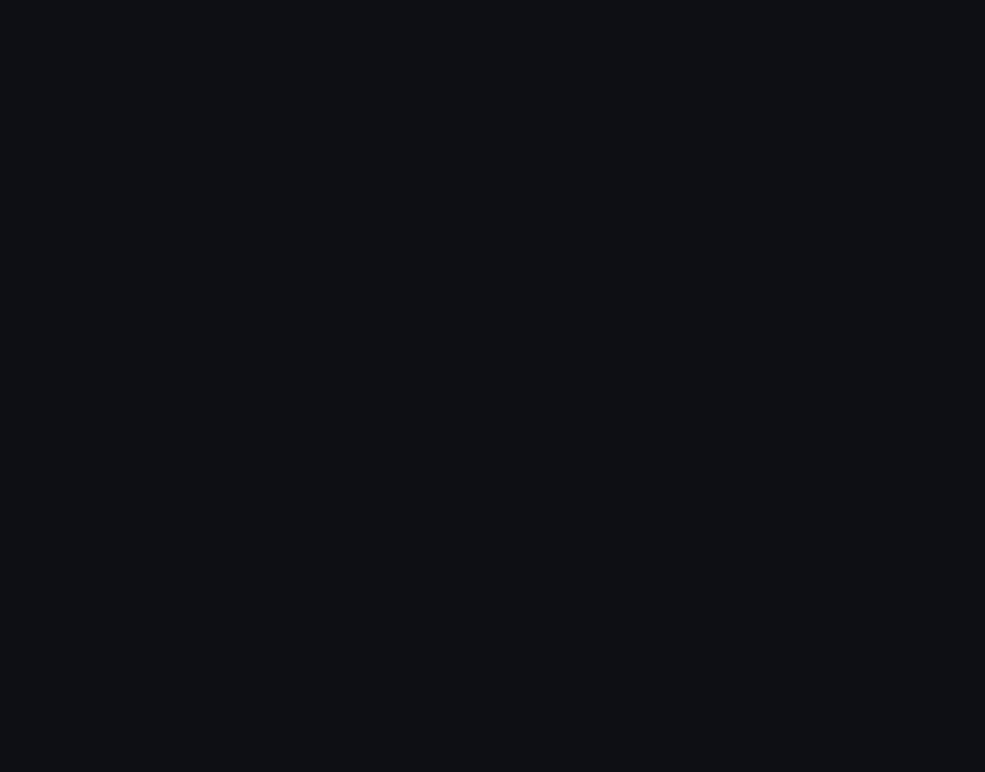
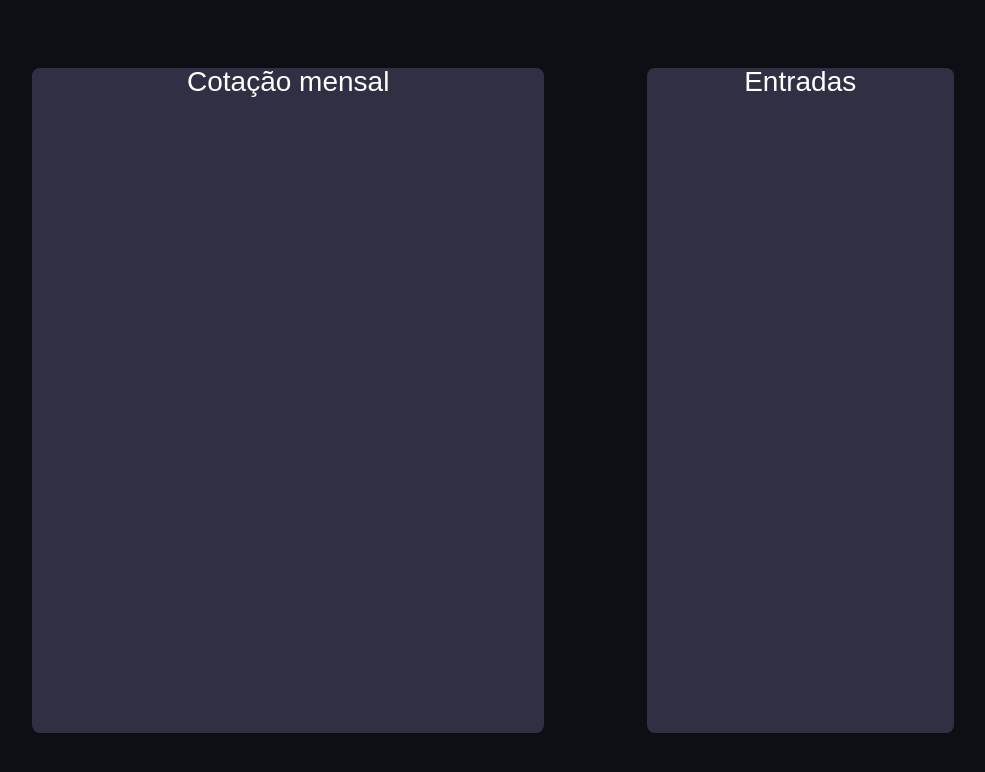
Before and after one commit to byPedroCruzDev/CW3---ControlWallet360-FrontEnd, a React (Create React App) app: page /home in a window 1280 px wide. Before the commit this address had no page. Shown: the top 772 px of the page, without its empty margins (147-1132 px from the left). Built offline with nearby package versions, Linux system fonts and the light colour scheme.

Commit message:
created in and out boxes

```diff
--- a/src/Pages/Home/index.tsx
+++ b/src/Pages/Home/index.tsx
@@ -1,5 +1,16 @@
+import { ContainerHome } from "./style"
+
 export const Home = () =>{
     return(
-       <h1>hello world</h1>
+      <ContainerHome>
+        <div className="ContainerBox">
+            <div className="outBox">
+                <h1>Cotação mensal</h1>
+            </div>
+            <div className="inBox">
+                <h1>Entradas</h1>
+            </div>
+        </div>
+      </ContainerHome>
     )
 }
--- a/src/Pages/Home/style.ts
+++ b/src/Pages/Home/style.ts
@@ -1 +1,41 @@
 import styled from "styled-components";
+
+export const ContainerHome = styled.div`
+  width: 100vw;
+  height: 100vh;
+  display: flex;
+  margin:  0 auto;
+  flex-direction: column;
+  text-align: center;
+  align-items: center;
+  background-color: var(--brand1);
+
+
+  .ContainerBox{
+    width: 80%;
+    height: 90%;
+    display: flex;
+    margin: 50px auto;
+    justify-content: space-around;
+    align-items: center;
+  }
+  h1{
+    color: var(--white-fixed);
+    font-size: var(--text-size-4);
+    font-weight: 400;
+  }
+  .inBox{
+    width: 30%;
+    height:  95%;
+    border-radius: 8px;
+    background-color: var(--brand2);
+    align-items: center;
+  }
+  .outBox{
+    width: 50%;
+    height:  95%;
+    border-radius: 8px;
+    background-color: var(--brand2);
+    align-items: center;
+  }
+`
--- a/src/Pages/Signup/index.tsx
+++ b/src/Pages/Signup/index.tsx
@@ -22,7 +22,6 @@ export const Signup = () =>{
                         </form>
 
                     </main>
-
             </div>
       </ContainerSignup>
     )
--- a/src/Routes/index.tsx
+++ b/src/Routes/index.tsx
@@ -1,12 +1,14 @@
 import { Routes, Route } from "react-router-dom";
 import { Login } from "../Pages/Login";
 import { Signup } from "../Pages/Signup";
+import { Home } from "../Pages/Home";
 
 export const MainRoutes = () => {
     return (
     <Routes>
         <Route path="/login" element={<Login/>}/>
-        <Route path="signup" element={<Signup/>}/>
+        <Route path="/signup" element={<Signup/>}/>
+        <Route path="/home" element={<Home/>}/>
     </Routes>
     )
 }
```
